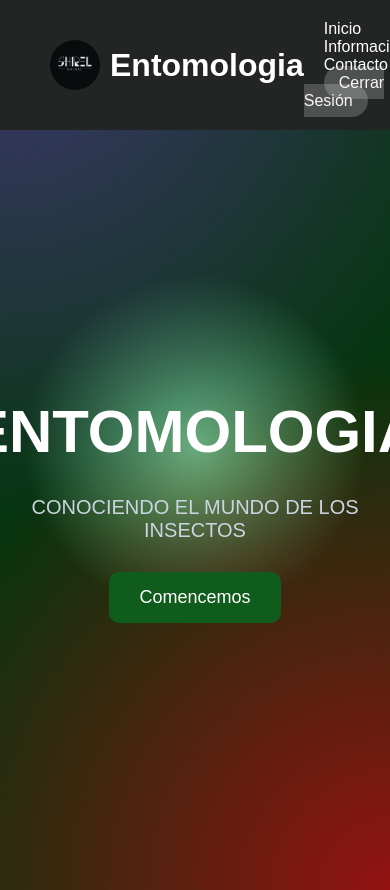
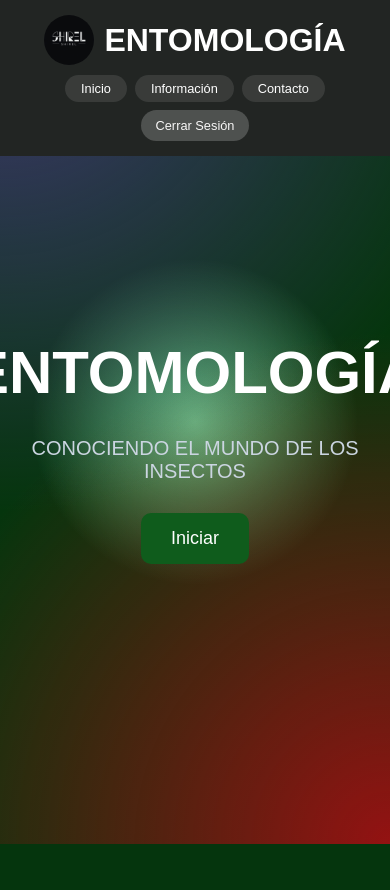
Before and after one commit to Lxrytxp/Insectoss, a plain HTML site: page index.html in a window 390 px wide. Both pictures are taken after typing "name@example.com", "Sample123" into the empty fields and a click on the button "INICIAR SESIÓN". Shown: the top 890 px of the page. After the commit the page ends 844 px from the top, so only its background shows below. Drawn offline with Linux system fonts and the light colour scheme.

Commit message:
ENTOMOLOGIAA

```diff
--- a/index.html
+++ b/index.html
@@ -34,7 +34,7 @@
     <header>
         <div class="logo">
             <img src="logo.png.jpeg" alt="Logo">
-            <h1>Entomologia</h1>
+            <h1>ENTOMOLOGÍA</h1>
         </div>
         <nav>
             <a href="#" id="navInicio">Inicio</a>
@@ -47,9 +47,9 @@
 
 
         <section id="heroSection" class="hero">
-            <h1>ENTOMOLOGIA</h1>
+            <h1>ENTOMOLOGÍA</h1>
             <p>CONOCIENDO EL MUNDO DE LOS INSECTOS</p>
-            <button id="comencemosBtn">Comencemos</button>
+            <button id="comencemosBtn">Iniciar</button>
         </section>
 
 
--- a/style.css
+++ b/style.css
@@ -1096,3 +1096,47 @@ button:hover{
         font-size: 1.5rem;
     }
 }
+@media (max-width: 768px) {
+  header {
+    flex-direction: column;
+    padding: 15px 20px;
+  }
+
+  .logo {
+    margin-bottom: 10px;
+  }
+
+  nav {
+    display: flex;
+    justify-content: center;
+    gap: 8px;
+    flex-wrap: wrap;
+  }
+
+  nav a {
+    margin-left: 0;
+    background: rgba(255, 255, 255, 0.1);
+    padding: 6px 16px;
+    border-radius: 30px;
+    font-size: 0.8rem;
+    font-weight: 500;
+    transition: 0.3s;
+    white-space: nowrap;
+  }
+
+  nav a:hover {
+    background: rgba(255, 255, 255, 0.25);
+    transform: translateY(-2px);
+  }
+
+  .hero {
+    height: auto;
+    min-height: 70vh;
+    padding: 30px 20px;
+  }
+
+  .hero h2,
+  .hero p {
+    padding: 0 10px;
+  }
+}
```
